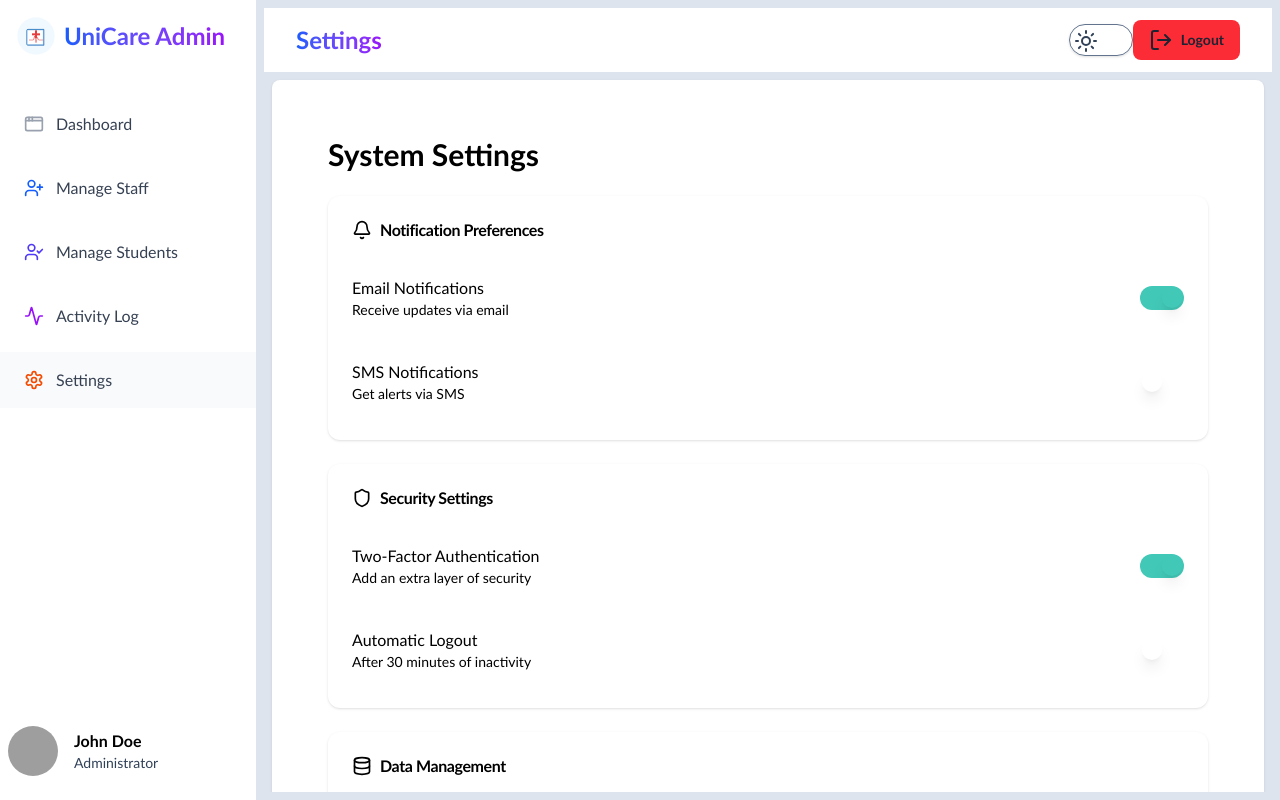
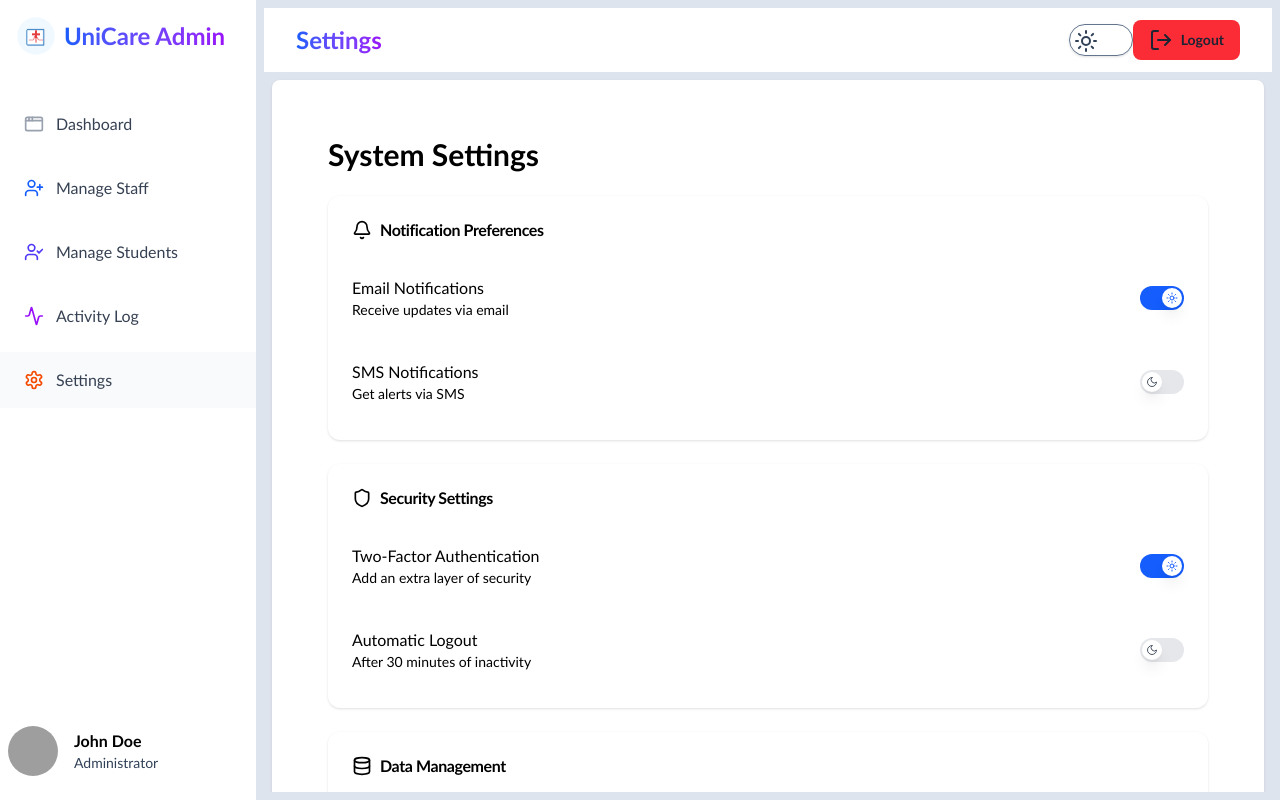
Before and after one commit to T-droid/unicare, a React (Vite) app in the folder unicare-frontend/: page /admin/settings in a window 1280 px wide. Built offline with nearby package versions, Linux system fonts and the light colour scheme; grey boxes are pictures that could not be loaded.

Commit message:
enhanced Switch component with custom colors in settings

```diff
--- a/unicare-frontend/package.json
+++ b/unicare-frontend/package.json
@@ -10,6 +10,7 @@
     "preview": "vite preview"
   },
   "dependencies": {
+    "@emotion/react": "^11.14.0",
     "@emotion/styled": "^11.14.0",
     "@mui/material": "^6.4.3",
     "@radix-ui/react-label": "^2.1.2",
--- a/unicare-frontend/src/components/ui/switch.tsx
+++ b/unicare-frontend/src/components/ui/switch.tsx
@@ -2,19 +2,30 @@
 
 import * as React from "react";
 import * as SwitchPrimitives from "@radix-ui/react-switch";
+import { Moon, Sun } from "lucide-react";
 
 const Switch = React.forwardRef<
   React.ElementRef<typeof SwitchPrimitives.Root>,
   React.ComponentPropsWithoutRef<typeof SwitchPrimitives.Root>
 >(({ className, ...props }, ref) => (
-  <SwitchPrimitives.Root
-    className="peer inline-flex h-6 w-11 shrink-0 cursor-pointer items-center rounded-full border-2 border-transparent transition-colors focus-visible:outline-none focus-visible:ring-2 focus-visible:ring-ring focus-visible:ring-offset-2 focus-visible:ring-offset-background disabled:cursor-not-allowed disabled:opacity-50 data-[state=checked]:bg-primary data-[state=unchecked]:bg-input"
+<SwitchPrimitives.Root
+    className="peer inline-flex h-6 w-11 shrink-0 cursor-pointer items-center rounded-full border-2 border-transparent transition-colors focus-visible:outline-none focus-visible:ring-2 focus-visible:ring-ring focus-visible:ring-offset-2 focus-visible:ring-offset-background disabled:cursor-not-allowed disabled:opacity-50 data-[state=checked]:bg-blue-600 data-[state=unchecked]:bg-gray-200"
     {...props}
     ref={ref}
   >
-    <SwitchPrimitives.Thumb
-      className="pointer-events-none block h-5 w-5 rounded-full bg-background shadow-lg ring-0 transition-transform data-[state=checked]:translate-x-5 data-[state=unchecked]:translate-x-0"
-    />
+    <div className="relative h-5 w-5">
+      <SwitchPrimitives.Thumb
+        className="pointer-events-none absolute block h-5 w-5 rounded-full bg-white shadow-lg ring-0 transition-transform data-[state=checked]:translate-x-5 data-[state=unchecked]:translate-x-0"
+      >
+        <div className="absolute inset-0 flex items-center justify-center text-xs">
+          {props.checked ? (
+            <Sun size={12} className="text-blue-600" />
+          ) : (
+            <Moon size={12} className="text-gray-600" />
+          )}
+        </div>
+      </SwitchPrimitives.Thumb>
+    </div>
   </SwitchPrimitives.Root>
 ));
 
```
Also changed, not shown: 1 other file (tests, documents, lock files or other folders).
